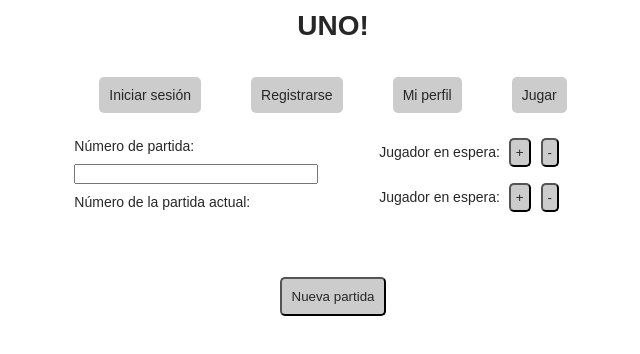
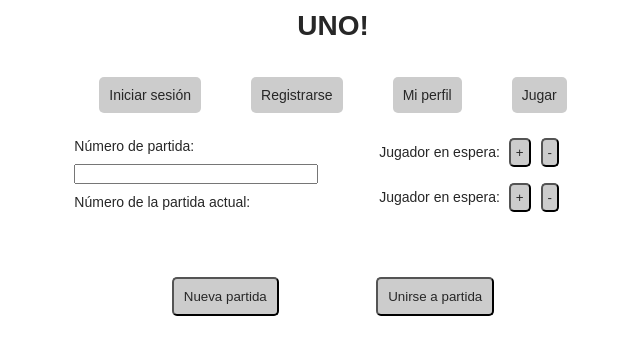
Before and after one commit to JulietaEsains/uno_card_game_react, a React (Create React App) app: page /game in a window 1280 px wide. Shown: the top 354 px of the page, without its empty margins (307-947 px from the left). Built offline with nearby package versions, Linux system fonts and the light colour scheme; no server answers; sample sign-in values are in the browser's storage.

Commit message:
Un jugador puede unirse a una partida

```diff
--- a/src/game/Game.tsx
+++ b/src/game/Game.tsx
@@ -1,5 +1,5 @@
 import { useState } from "react";
-import { newGame, distributeCards, drawCard, playCard } from "./gameServices.ts";
+import { newGame, joinGame, distributeCards, drawCard, playCard } from "./gameServices.ts";
 import Input from "../common_components/Input.tsx"
 import Button from "../common_components/Button.tsx"
 import Hand from "./Hand.tsx";
@@ -10,10 +10,10 @@
     const [gameNumberInput, setGameNumberInput] = useState("")
     const [gameNumberOutput, setGameNumberOutput] = useState("")
 
-    const [otherPlayersHand, setOtherPlayersHand] = useState(Array(10).fill(null))
+    const [otherPlayersHand, setOtherPlayersHand] = useState(Array(108).fill(null))
     const [drawCardPile, setDrawCardPile] = useState(Array(108).fill(null))
     const [playedCardsPile, setPlayedCardsPile] = useState(Array(108).fill(null))
-    const [currentPlayersHand, setCurrentPlayersHand] = useState(Array(10).fill(null))
+    const [currentPlayersHand, setCurrentPlayersHand] = useState(Array(108).fill(null))
 
     const [turn, setTurn] = useState("1")
     const [cardsDistributed, setCardsDistributed] = useState(false)
@@ -30,6 +30,33 @@
             setCurrentPlayersHand(response.player_1_hand)
             setTurn(response.turn)
         })
+    }
+
+    const handleJoinGameClick = () => {
+
+        if (!gameNumberInput) {
+            alert("Por favor ingresa un número de partida para poder unirte a una.");
+            return;
+        }
+
+        setGameId(gameNumberInput);
+
+        // Actualización de la partida existente
+        try {
+            joinGame(gameId).then(function (response) {
+                console.log(response);
+                setGameId(response.id)
+                setGameNumberOutput(response.id)
+                setOtherPlayersHand(response.player_1_hand)
+                setDrawCardPile(response.draw_card_pile)
+                setPlayedCardsPile(response.played_cards_pile)
+                setCurrentPlayersHand(response.player_2_hand)
+                setTurn(response.turn)
+            });
+        } catch (err) {
+            alert("No existe partida con ese número.")
+            throw err;
+        }
     }
 
     const handleCardPlayed = (i) => {
@@ -113,11 +140,11 @@
                     value = "Nueva partida"
                     onClick = {handleNewGameClick}
                 />
-                {/*<Button
+                <Button
                     value = "Unirse a partida"
                     onClick = {handleJoinGameClick}
                 />
-                <Link
+                {/*<Link
                     to="/login"
                     className="link"
                     onClick = {() => localStorage.clear()}
--- a/src/game/gameServices.ts
+++ b/src/game/gameServices.ts
@@ -31,6 +31,11 @@
 // Nueva partida donde el jugador 1 es el usuario autenticado que realiza la request
 export async function newGame(): Promise<Game> {
     return (await axios.post(`${environment.backendUrl}/games`, {})).data.game as Game
+}
+
+// Unirse a una partida donde el jugador 2 es el usuario autenticado que realiza la request
+export async function joinGame(gameId: string): Promise<Game> {
+    return (await axios.patch(`${environment.backendUrl}/games/${gameId}`, {})).data.game as Game
 }
 
 // Repartición inicial de cartas
```
